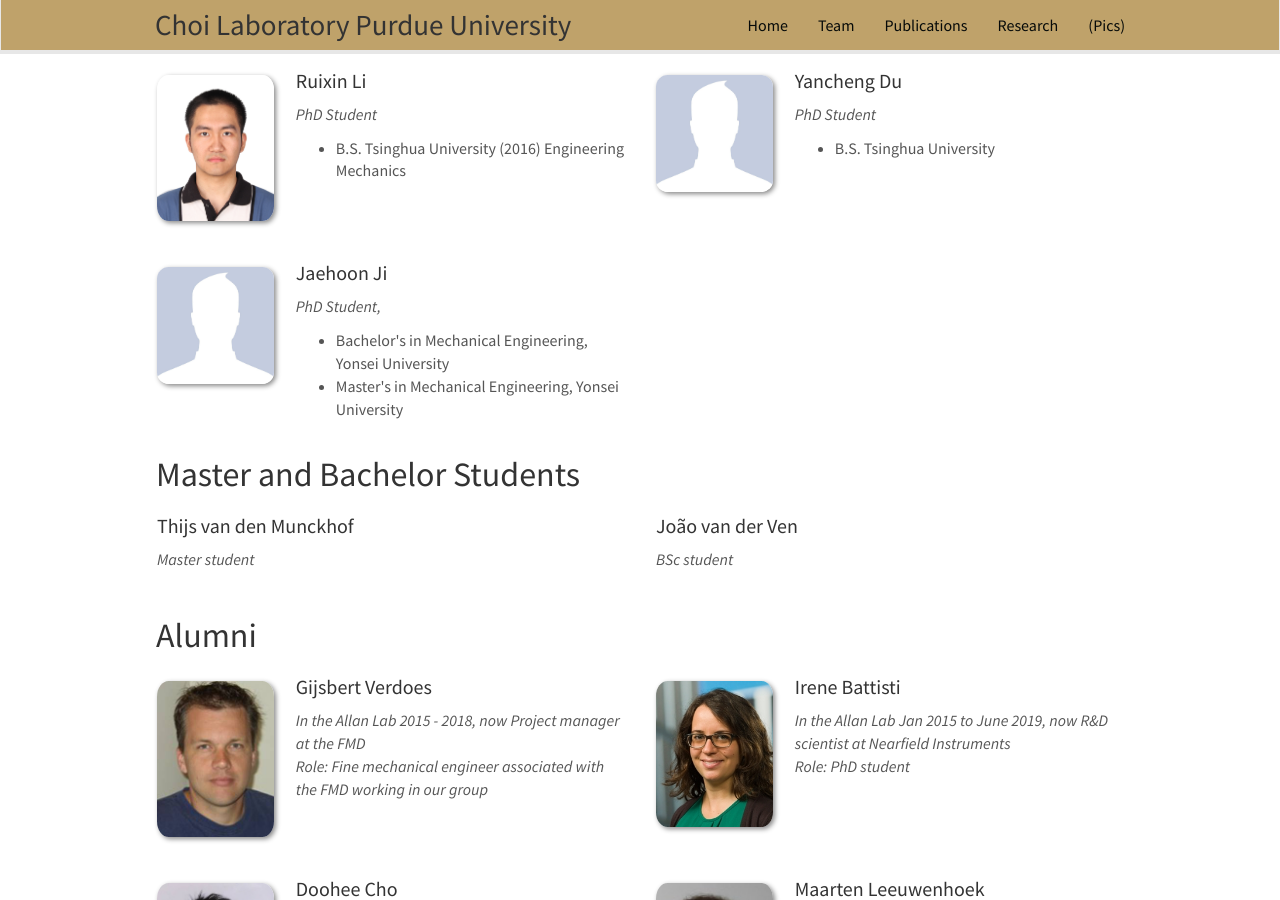
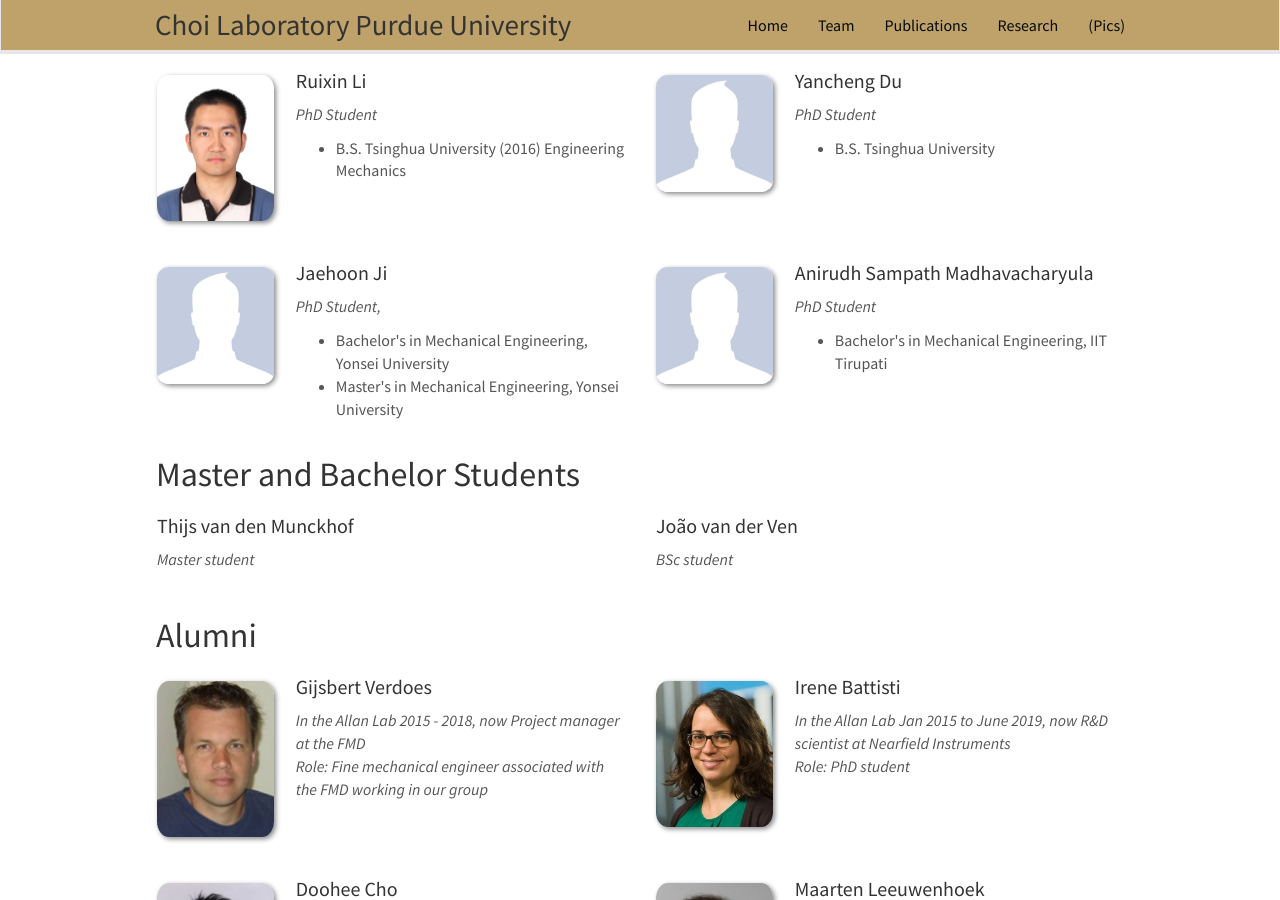
Before and after one commit to choidnalab/choidnalab.github.io, a Jekyll site: the page built from _pages/team.md, in a window 1280 px wide and 900 px high, scrolled down 458 px. Built offline with Jekyll 4.4.1, drawn with Linux system fonts in a browser that asks for light colours; nearby versions of some CDN libraries.

Commit message:
Update PhD_students.yml

```diff
--- a/_data/PhD_students.yml
+++ b/_data/PhD_students.yml
@@ -20,3 +20,10 @@
   number_educ: 2
   education1: Bachelor's in Mechanical Engineering, Yonsei University
   education2: Master's in Mechanical Engineering, Yonsei University
+
+- name: Anirudh Sampath Madhavacharyula
+  photo: nopic.jpg
+  info: PhD Student
+  email:
+  number_educ: 1
+  education1: Bachelor's in Mechanical Engineering, IIT Tirupati
```
